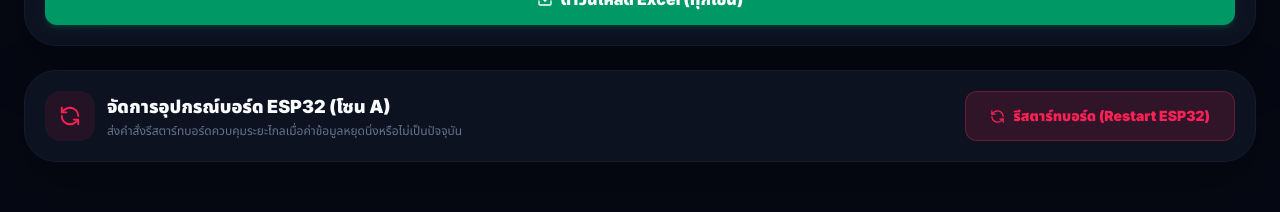
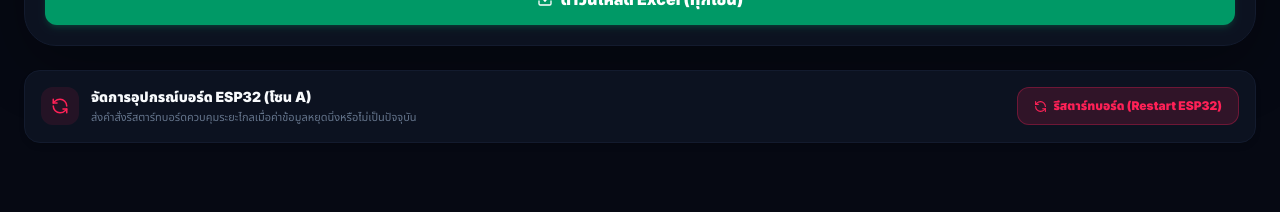
Before and after one commit to juneiiiii84-hub/PangdaGreenHouse, a React (Vite) app in the folder frontend/: page / in a window 1280 px wide. Shown: the part 1886-2098 px from the top of the page. Built offline with nearby package versions, Linux system fonts and the light colour scheme; no server answers.

Commit message:
Add window.confirm confirmation to reboot button and style it smaller to avoid accidental touch

```diff
--- a/frontend/src/App.tsx
+++ b/frontend/src/App.tsx
@@ -30,6 +30,10 @@
   const [rebootSuccess, setRebootSuccess] = useState(false);
 
   const handleRebootESP = async () => {
+    const zoneName = selectedZone === 5 ? 'A' : selectedZone === 2 ? 'B' : selectedZone === 4 ? 'C' : selectedZone === 1 ? 'D' : 'E';
+    const isConfirmed = window.confirm(`คุณต้องการส่งสัญญาณรีสตาร์ทอุปกรณ์บอร์ด ESP32 สำหรับโซน ${zoneName} หรือไม่?`);
+    if (!isConfirmed) return;
+
     setRebooting(true);
     setRebootSuccess(false);
     try {
@@ -410,22 +414,21 @@
         {/* ส่วนจัดการอุปกรณ์ฮาร์ดแวร์ ESP32 สำหรับโซนที่เลือก */}
         <div className="animate-fade-in-up delay-300 mt-6">
           <section
-            className="border rounded-[32px] p-5 shadow-xl theme-transition flex flex-col sm:flex-row items-center justify-between gap-4"
+            className="border rounded-2xl p-4 shadow-md theme-transition flex flex-col sm:flex-row items-center justify-between gap-4"
             style={{
               backgroundColor: 'var(--bg-section)',
               borderColor: 'var(--border-card)',
-              boxShadow: `0 20px 60px ${themePeriod === 'night' ? 'rgba(0,0,0,0.3)' : 'rgba(241,245,249,0.3)'}`,
             }}
           >
             <div className="flex items-center gap-3">
-              <div className="p-3.5 bg-rose-500/10 text-rose-500 rounded-2xl">
-                <RefreshCcw size={22} className={rebooting ? 'animate-spin' : ''} />
+              <div className="p-2.5 bg-rose-500/10 text-rose-500 rounded-xl">
+                <RefreshCcw size={18} className={rebooting ? 'animate-spin' : ''} />
               </div>
               <div className="text-left">
-                <h3 className="text-base md:text-lg font-black flex items-center gap-2" style={{ color: 'var(--text-primary)' }}>
+                <h3 className="text-sm font-black flex items-center gap-2" style={{ color: 'var(--text-primary)' }}>
                   <span>จัดการอุปกรณ์บอร์ด ESP32 (โซน {selectedZone === 5 ? 'A' : selectedZone === 2 ? 'B' : selectedZone === 4 ? 'C' : selectedZone === 1 ? 'D' : 'E'})</span>
                 </h3>
-                <p className="text-xs mt-0.5" style={{ color: 'var(--text-muted)' }}>
+                <p className="text-[11px] mt-0.5" style={{ color: 'var(--text-muted)' }}>
                   {rebootSuccess
                     ? '✅ ส่งสัญญาณรีบูทสำเร็จ บอร์ดจะเริ่มใหม่เมื่อรายงานผลครั้งต่อไป'
                     : 'ส่งคำสั่งรีสตาร์ทบอร์ดควบคุมระยะไกลเมื่อค่าข้อมูลหยุดนิ่งหรือไม่เป็นปัจจุบัน'}
@@ -436,14 +439,14 @@
             <button
               onClick={handleRebootESP}
               disabled={rebooting || rebootSuccess}
-              className={`w-full sm:w-auto flex items-center justify-center gap-2 px-6 py-3.5 rounded-xl text-sm font-black transition-all cursor-pointer border hover:opacity-90 active:scale-95 shrink-0 ${
+              className={`w-full sm:w-auto flex items-center justify-center gap-1.5 px-4 py-2.5 rounded-xl text-xs font-black transition-all cursor-pointer border hover:opacity-90 active:scale-95 shrink-0 ${
                 rebootSuccess
                   ? 'bg-emerald-500/15 border-emerald-500/30 text-emerald-500'
                   : 'bg-rose-500/15 border-rose-500/30 text-rose-500'
               } disabled:opacity-50 disabled:cursor-not-allowed`}
             >
-              <RefreshCcw size={15} className={rebooting ? 'animate-spin' : ''} />
-              <span>{rebootSuccess ? 'ส่งคำสั่งรีบูทแล้ว' : (rebooting ? 'กำลังส่งคำสั่ง...' : 'รีสตาร์ทบอร์ด (Restart ESP32)')}</span>
+              <RefreshCcw size={13} className={rebooting ? 'animate-spin' : ''} />
+              <span>{rebootSuccess ? 'ส่งคำสั่งแล้ว' : (rebooting ? 'กำลังส่งคำสั่ง...' : 'รีสตาร์ทบอร์ด (Restart ESP32)')}</span>
             </button>
           </section>
         </div>
```
